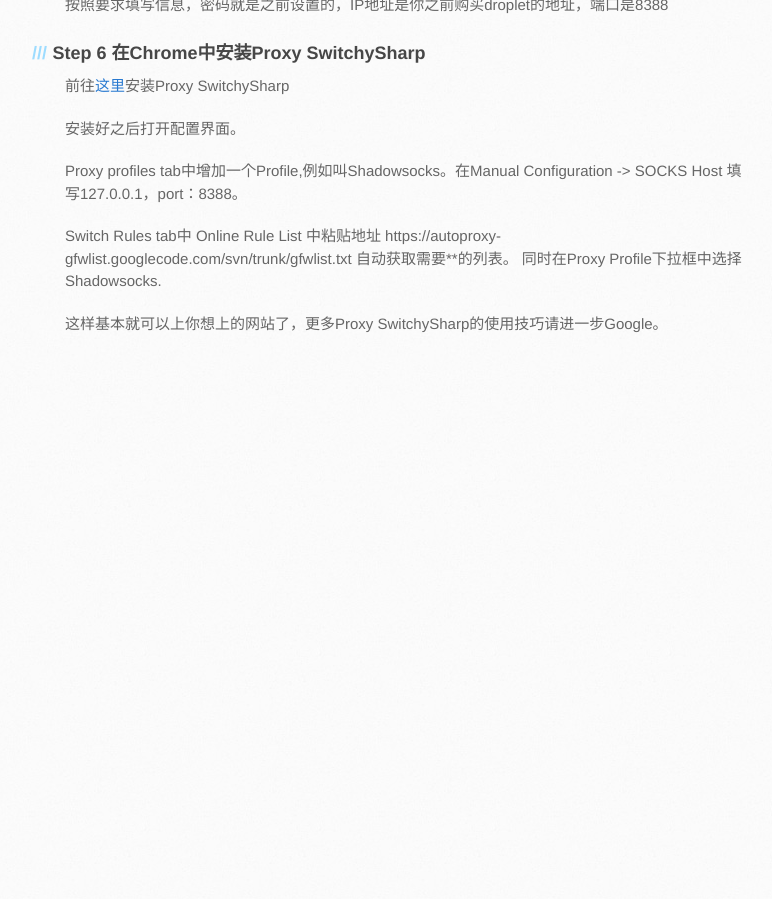
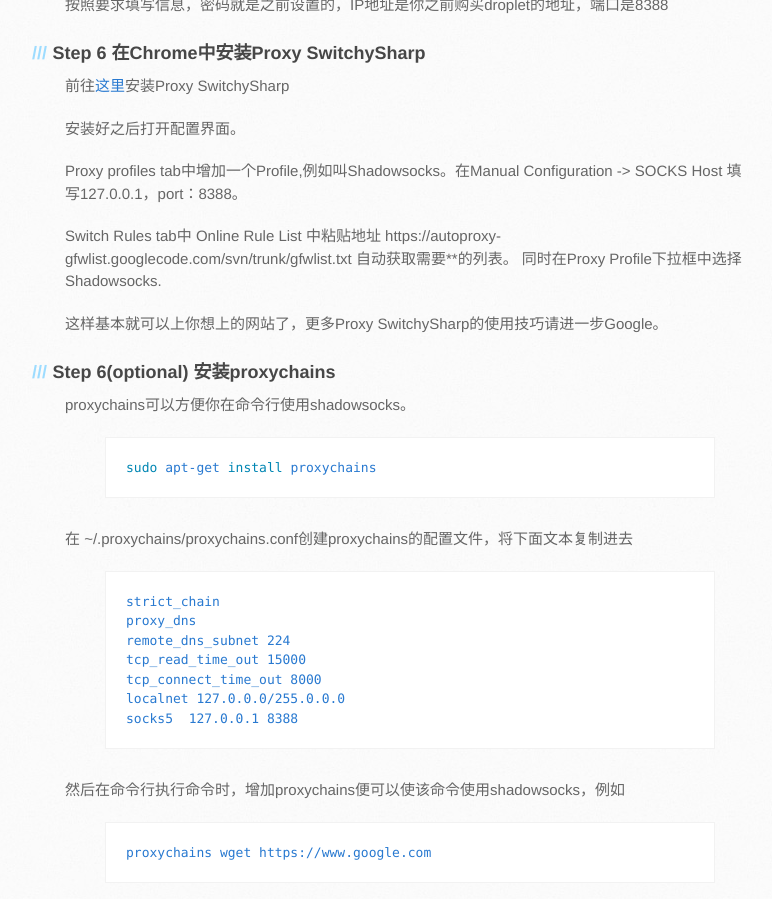
Before and after one commit to WalterInSH/walterinsh.github.io, a Jekyll site: the page built from _posts/2015-08-21-set-up-shadowsocks.md, in a window 1280 px wide and 900 px high, scrolled down 1571 px. Shown: the whole window, without its empty margins (105-877 px from the left). Built offline with Jekyll 4.4.1, drawn with Linux system fonts in a browser that asks for light colours; some web fonts are replaced; Markdown is read by kramdown in place of the engine named in the settings; comment, search, counter and statistics services are not loaded; before the commit the page ends 1949 px from its top, so only the background shows below that; some of the changed text lies outside the part shown.

Commit message:
add content

```diff
--- a/_posts/2015-08-21-set-up-shadowsocks.md
+++ b/_posts/2015-08-21-set-up-shadowsocks.md
@@ -32,7 +32,7 @@
 
 用一个自己的密码将命令中的YOUR-PASSWORD替换掉，之后我们会用到这个密码
 
-###Step 4安装Client
+###Step 4 本地安装Client
 
 ####Linux
 
@@ -76,3 +76,29 @@
 同时在Proxy Profile下拉框中选择Shadowsocks.
 
 这样基本就可以上你想上的网站了，更多Proxy SwitchySharp的使用技巧请进一步Google。
+
+###Step 6(optional) 安装proxychains
+
+proxychains可以方便你在命令行使用shadowsocks。
+
+{% highlight Bash shell %}
+sudo apt-get install proxychains
+{% endhighlight %}
+
+在 ~/.proxychains/proxychains.conf创建proxychains的配置文件，将下面文本复制进去
+
+{% highlight Text %}
+strict_chain
+proxy_dns
+remote_dns_subnet 224
+tcp_read_time_out 15000
+tcp_connect_time_out 8000
+localnet 127.0.0.0/255.0.0.0
+socks5 	127.0.0.1 8388
+{% endhighlight %}
+
+然后在命令行执行命令时，增加proxychains便可以使该命令使用shadowsocks，例如
+
+{% highlight Bash shell %}
+proxychains wget https://www.google.com
+{% endhighlight %}
```
Also changed, not shown: other parts of _posts/2015-08-21-set-up-shadowsocks.md (+2 -2 lines).
